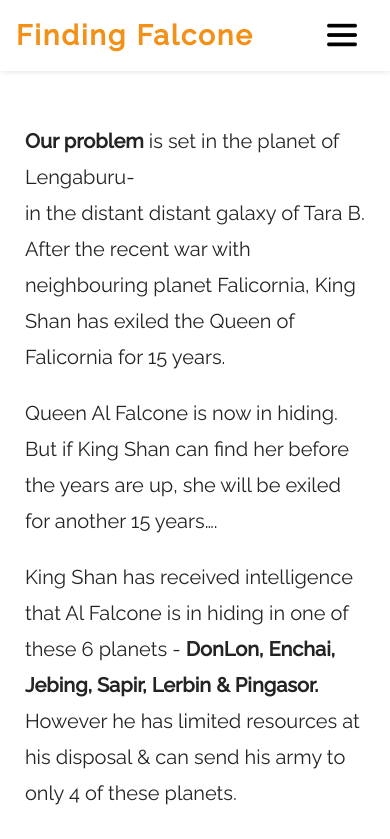
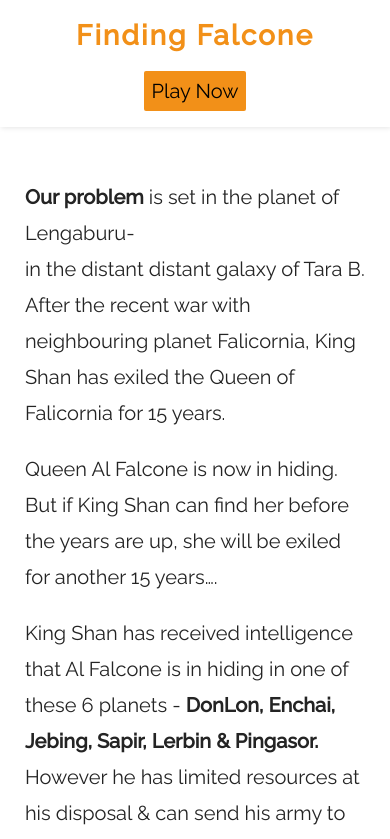
Before and after one commit to dgupta0/finding-falcon-geektrust-crio, a React (Vite) app: page / in a window 390 px wide. Shown: the top 839 px of the page. Built offline with nearby package versions, Linux system fonts and the light colour scheme.

Commit message:
last cleanup

```diff
--- a/package.json
+++ b/package.json
@@ -13,7 +13,6 @@
     "@emotion/react": "^11.11.1",
     "@emotion/styled": "^11.11.0",
     "@mui/material": "^5.14.9",
-    "axios": "^1.5.0",
     "prop-types": "^15.8.1",
     "react": "^18.2.0",
     "react-dom": "^18.2.0",
--- a/src/Components/Game.jsx
+++ b/src/Components/Game.jsx
@@ -1,5 +1,4 @@
 import { useEffect, useState } from "react"
-import axios from "axios";
 import { Grid } from "@mui/material";
 import PropTypes from 'prop-types';
 import { useNavigate } from "react-router-dom";
@@ -16,53 +15,56 @@ export default function Game() {
 
     async function getToken() {
       try {
-            const res = await axios.post("https://findfalcone.geektrust.com/token", null, {
+        const response = await fetch("https://findfalcone.geektrust.com/token", {
+          method: 'POST',
           headers: {
-                    'Accept': 'application/json'
-                }
-            })
-            if (res.status === 200) {
-                const token = res.data.token;
-                localStorage.setItem("token", token)
-                return token
+            'Accept': 'application/json',
+          },
+        });
+
+        if (response.status === 200) {
+          const data = await response.json();
+          const token = data.token;
+          localStorage.setItem("token", token);
+          return token;
         } else {
-                console.log("status not 200, can't obtain token")
+          console.log("Status not 200, can't obtain token");
         }
       } catch (error) {
         console.log(error);
       }
+    }
 
-    }
     async function getPlanets() {
       try {
-            const res = await axios.get("https://findfalcone.geektrust.com/planets");
-            if (res.status === 200) {
-                const data = res.data;
+        const response = await fetch("https://findfalcone.geektrust.com/planets");
+        if (response.status === 200) {
+          const data = await response.json();
           return data;
         } else {
-                console.log("res not 200, cant get planets data")
+          console.log("Response not 200, can't get planets data");
         }
       } catch (error) {
-            console.log(error)
+        console.log(error);
+      }
     }
 
-    }
     async function getVehicles() {
       try {
-            const res = await axios.get("https://findfalcone.geektrust.com/vehicles");
-            if (res.status === 200) {
-                const data = res.data;
-                return data
+        const response = await fetch("https://findfalcone.geektrust.com/vehicles");
+        if (response.status === 200) {
+          const data = await response.json();
+          return data;
         } else {
-                console.log("res not 200, cant get vehicles data")
-                return
+          console.log("Response not 200, can't get vehicles data");
+          return;
+        }
+      } catch (error) {
+        console.log(error);
+        return;
+      }
     }
 
-        } catch (error) {
-            console.log(error)
-            return
-        }
-    }
 
     useEffect(() => {
         async function assembleData() {
@@ -107,7 +109,7 @@ export default function Game() {
         console.log("yes");
         const selectedCombo = JSON.stringify(selectedpair);
         localStorage.setItem("data", selectedCombo);
-        localStorage.setItem("result", totalTime)
+        localStorage.setItem("totalTime", totalTime)
         setTimeout(()=> {
           navigate("/result")
         }, 500)
--- a/src/Components/Header.jsx
+++ b/src/Components/Header.jsx
@@ -1,29 +1,16 @@
 import { Link } from "react-router-dom";
-import * as React from 'react';
-import Button from '@mui/material/Button';
-import Menu from '@mui/material/Menu';
-import MenuItem from '@mui/material/MenuItem';
-import menu from "../assets/menu.png";
 import { useLocation } from "react-router-dom";
 import { useNavigate } from "react-router-dom";
 
 export default function Header(){
- const [anchorEl, setAnchorEl] = React.useState(null);
  const location = useLocation();
  const navigate = useNavigate()
-  const open = Boolean(anchorEl);
-  const handleClick = (event) => {
-    setAnchorEl(event.currentTarget);
-  };
-  const handleClose = () => {
-    setAnchorEl(null);
-  };
+
     function handleHeaderReset(){
     localStorage.removeItem("data");
     localStorage.removeItem("result");
     location.pathname === "/game" ? window.location.reload() :  navigate("/game")
    }
-
 
     return(
     <header>
@@ -40,50 +27,7 @@ export default function Header(){
                 <Link onClick={handleHeaderReset} className="nav-link" to="/game">Reset</Link>
                 </nav>
                 }
-            <nav className="smaller-nav">
-            <Button
-            id="demo-positioned-button"
-            aria-controls={open ? 'demo-positioned-menu' : undefined}
-            aria-haspopup="true"
-            aria-expanded={open ? 'true' : undefined}
-            onClick={handleClick}
-            >
-            <img width={"30px"} src={menu} alt="Icon by ariefstudio<"/>
-            </Button>
-      <Menu
-        id="demo-positioned-menu"
-        aria-labelledby="demo-positioned-button"
-        anchorEl={anchorEl}
-        open={open}
-        onClose={handleClose}
-        anchorOrigin={{
-          vertical: 'top',
-          horizontal: 'left',
-        }}
-        transformOrigin={{
-          vertical: 'top',
-          horizontal: 'left',
-        }}
-      >
-          {location.pathname === "/" ?
-          <>
-          <MenuItem key="game" onClick={handleClose}>
-          <Link onClick={handleHeaderReset} className="nav-link" to="game">Play Now</Link>
-          </MenuItem>
-          </>
-        :
 
-        <>
-        <MenuItem key="reset" onClick={handleClose}>
-        <Link onClick={handleHeaderReset} className="nav-link" to="/game">Reset</Link>
-        </MenuItem>
-        <MenuItem key="rules" onClick={handleClose}>
-        <Link className="nav-link" to="/">Rules</Link>
-        </MenuItem>
-        </>
-        }
-      </Menu>
-            </nav>
             </header>
         )
 
--- a/src/Components/Result.jsx
+++ b/src/Components/Result.jsx
@@ -1,10 +1,9 @@
 import { useEffect, useState } from "react";
 import { useNavigate } from "react-router-dom";
-import axios from "axios";
 
 export default function Result(){
     const [result, setResult] = useState(null);
-    const hours = localStorage.getItem("result");
+    const hours = localStorage.getItem("totalTime");
     const navigate = useNavigate();
 
     useEffect(()=> {
@@ -19,31 +18,39 @@ export default function Result(){
      getResult(planetList, vehicleList)
     }, [])
 
-    async function getResult(planetsList, vehiclesList){
-        console.log(planetsList, vehiclesList)
-        let bodyReq = {
-            "token" : localStorage.getItem("token"),
-            "planet_names" : planetsList,
-            "vehicle_names" : vehiclesList
+    async function getResult(planetsList, vehiclesList) {
+        console.log(planetsList, vehiclesList);
+        const bodyReq = {
+          token: localStorage.getItem("token"),
+          planet_names: planetsList,
+          vehicle_names: vehiclesList,
+        };
+
+        try {
+          const response = await fetch("https://findfalcone.geektrust.com/find", {
+            method: 'POST',
+            headers: {
+              'Accept': 'application/json',
+              'Content-Type': 'application/json',
+            },
+            body: JSON.stringify(bodyReq),
+          });
+
+          if (response.status === 200) {
+            const data = await response.json();
+            console.log(data.status);
+            setResult(data);
+          } else {
+            console.log("Response status is not 200");
+          }
+        } catch (error) {
+          console.log(error);
         }
-        try {
-            const res = await axios.post("https://findfalcone.geektrust.com/find", bodyReq,
-                {
-                    headers: {
-                    Accept : "application/json",
-                    "Content-Type": "application/json"
-                    }
-               })
-            const data = res.data
-            console.log(data.status)
-            setResult(data)
-        } catch (error) {
-            console.log(error)
-        }
-    }
+      }
+
     function handleReset(){
         localStorage.removeItem("data");
-        localStorage.removeItem("result")
+        localStorage.removeItem("totalTime")
         navigate("/game");
 
     }
--- a/src/Components/Rules.jsx
+++ b/src/Components/Rules.jsx
@@ -2,7 +2,9 @@
 import queen from "../assets/falcone.png";
 import gameplay from "../assets/game.png"
 import { useNavigate } from "react-router-dom";
+
 export default function Rules() {
+    localStorage.clear()
     const navigate = useNavigate()
     return (
         <main>
--- a/src/index.css
+++ b/src/index.css
@@ -33,6 +33,7 @@ footer p{
   color: #f29018;
   font-size: 2.5rem;
 }
+
 nav{
   display: flex;
   gap: 0.5rem;
@@ -40,9 +41,7 @@ nav{
   margin-left: auto;
 
 }
-.smaller-nav{
-  display: none;
-}
+
 .nav-link{
   color: black;
   font-size: 1.25rem;
@@ -360,10 +359,15 @@ background-color: rgba(242, 144, 24, 0.5)
   .modal{
     height: 100%;
   }
-  .larger-nav{
-    display: none;
+   header{
+    display: flex;
+    flex-direction: column;
+    justify-content: center;
+    align-items: center;
   }
-  .smaller-nav{
-    display: block;
+  nav{
+    margin: auto;
+    padding-bottom: 1rem;
   }
+
 }
```
Also changed, not shown: 1 other file (tests, documents, lock files or other folders). Lines whose indentation alone changed are shown as unchanged.
